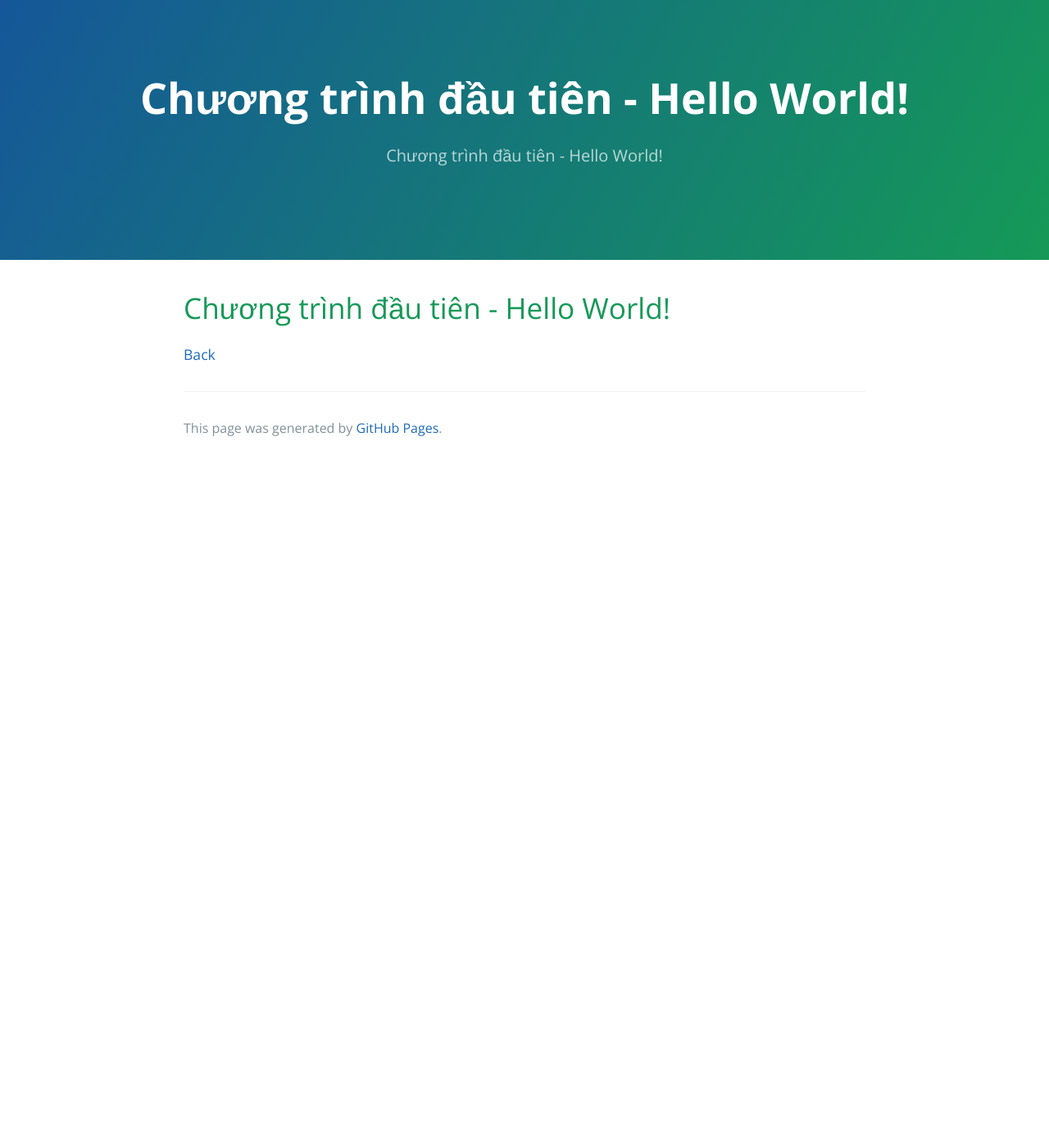
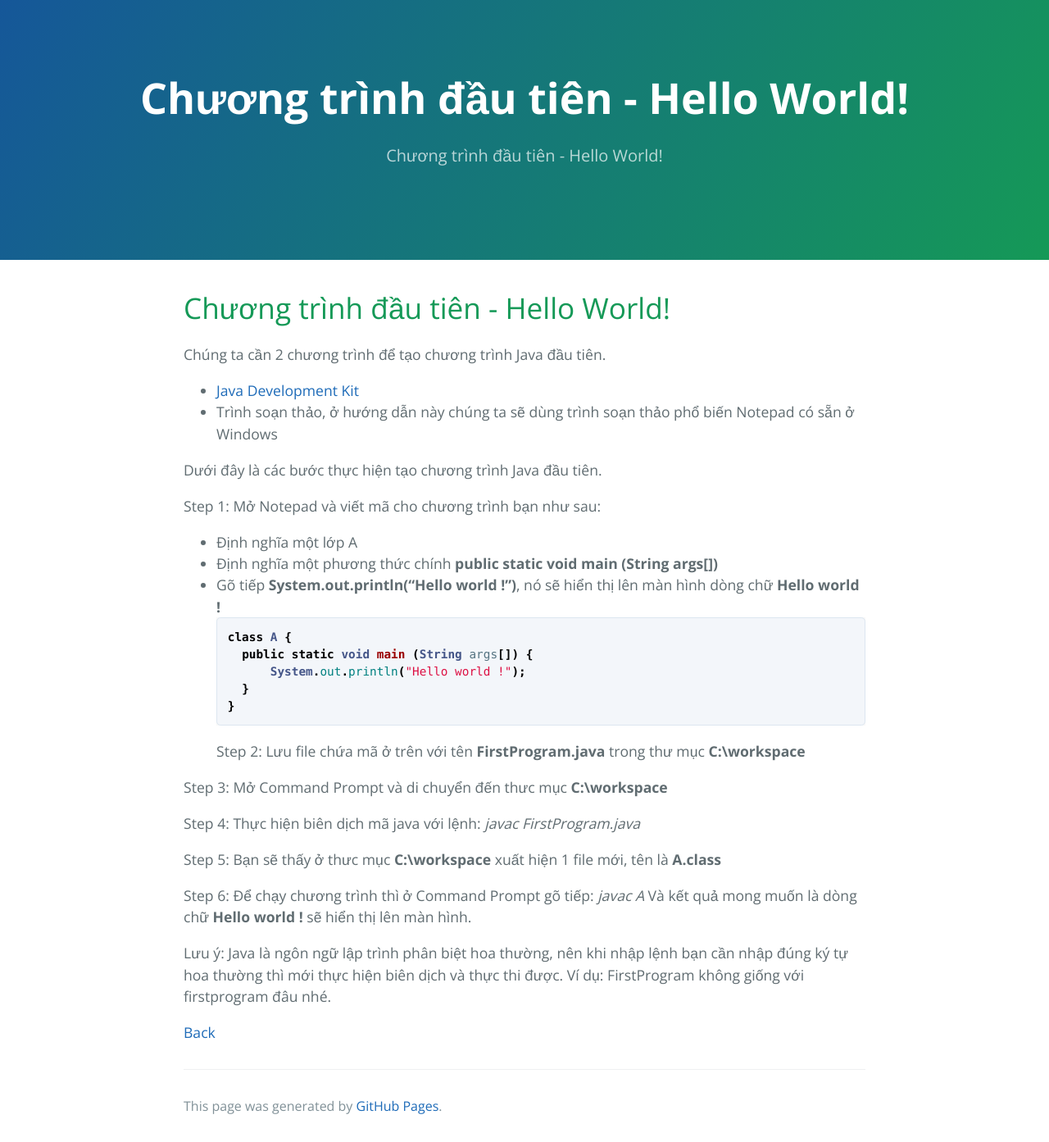
Before and after one commit to lxnhiqn905/lxnhiqn905.github.io, a Jekyll site: the page built from java/chuong-trinh-dau-tien-hello-world.md, in a window 1280 px wide. Shown: the whole page at 82% size. Built offline with Jekyll 4.4.1, drawn with Linux system fonts in a browser that asks for light colours; before the commit the page ends 900 px from its top, so only the background shows below that.

Commit message:
Chương trình đầu tiên - Finished

````diff
--- a/java/chuong-trinh-dau-tien-hello-world.md
+++ b/java/chuong-trinh-dau-tien-hello-world.md
@@ -5,5 +5,33 @@ description: Chương trình đầu tiên - Hello World!
 ---
 
 # Chương trình đầu tiên - Hello World!
+Chúng ta cần 2 chương trình để tạo chương trình Java đầu tiên.
+- [Java Development Kit](./cai-dat-java.md)
+- Trình soạn thảo, ở hướng dẫn này chúng ta sẽ dùng trình soạn thảo phổ biến Notepad có sẵn ở Windows
+
+Dưới đây là các bước thực hiện tạo chương trình Java đầu tiên.
+
+Step 1: Mở Notepad và viết mã cho chương trình bạn như sau:
+- Định nghĩa một lớp A
+- Định nghĩa một phương thức chính **public static void main (String args[])**
+- Gõ tiếp **System.out.println("Hello world !")**, nó sẽ hiển thị lên màn hình dòng chữ **Hello world !**
+```java
+class A {
+    public static void main (String args[]) {
+        System.out.println("Hello world !");
+    }
+}
+```
+Step 2: Lưu file chứa mã ở trên với tên **FirstProgram.java** trong thư mục **C:\workspace**
+
+Step 3: Mở Command Prompt và di chuyển đến thưc mục **C:\workspace**
+
+Step 4: Thực hiện biên dịch mã java với lệnh: _javac FirstProgram.java_
+
+Step 5: Bạn sẽ thấy ở thưc mục **C:\workspace** xuất hiện 1 file mới, tên là **A.class**
+
+Step 6: Để chạy chương trình thì ở Command Prompt gõ tiếp: _javac A_ Và kết quả mong muốn là dòng chữ **Hello world !** sẽ hiển thị lên màn hình.
+
+Lưu ý: Java là ngôn ngữ lập trình phân biệt hoa thường, nên khi nhập lệnh bạn cần nhập đúng ký tự hoa thường thì mới thực hiện biên dịch và thực thi được. Ví dụ: FirstProgram không giống với firstprogram đâu nhé.
 
 [Back](./)
````
Also changed, not shown: java/cai-dat-java.md (+2 -2 lines).
